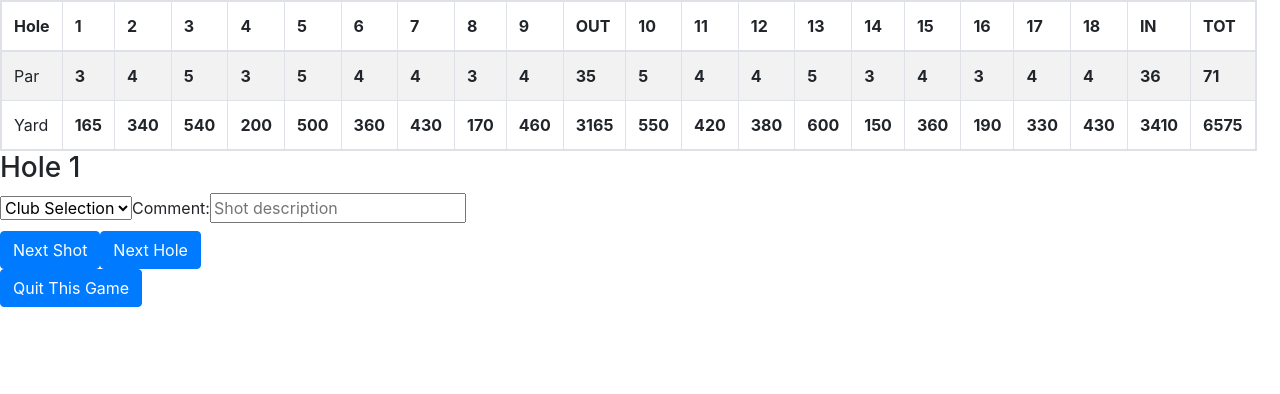
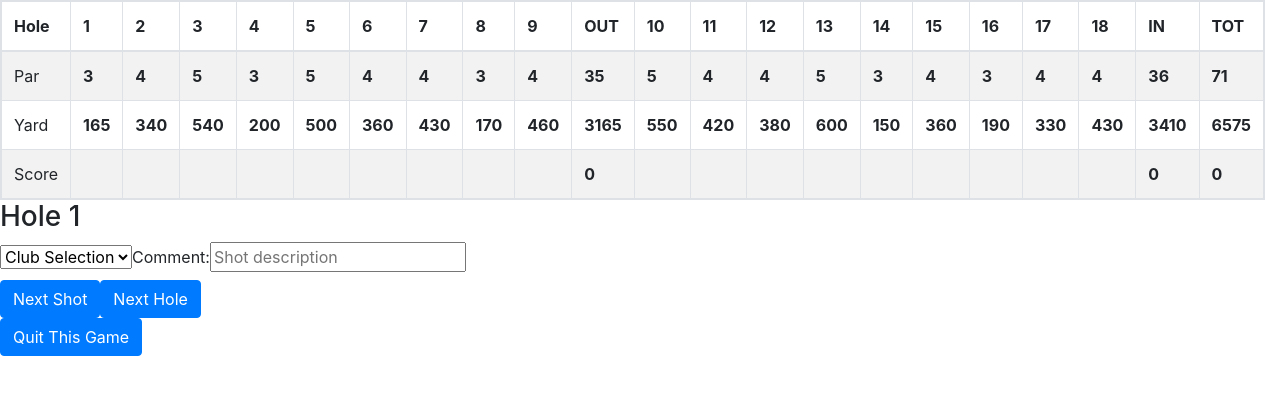
Before and after one commit to p-victor/golf-tracker, a React (Create React App) app in the folder front-end/: page /play in a window 1280 px wide. Shown: the top 394 px of the page. Built offline with nearby package versions, Linux system fonts and the light colour scheme; no server answers.

Commit message:
add score row to scoretable

```diff
--- a/front-end/src/App.js
+++ b/front-end/src/App.js
@@ -13,7 +13,7 @@ import useShot from './hooks/useShot';
 function App() {
   const { user, results, setKeyword } = useApp();
   const { postal } = usePostal();
-  const { score, setScore, state, setState, handleClub, handleComment, save } = useShot();
+  const { score, setScore, state, setState, handleClub, handleComment, save, move } = useShot();
 
   return (
     <Router>
@@ -26,7 +26,7 @@ function App() {
           </Route>
           <Route exact path="/play">
             <header className="Play-header">
-              <Play handleClub={handleClub} handleComment={handleComment} score={score} state={state} onSave={save}/>
+              <Play key={1} handleClub={handleClub} handleComment={handleComment} score={score} state={state} onSave={save} onMove={move}/>
             </header>
           </Route>
           <Route exact path="/create" render={() => (
--- a/front-end/src/components/Play/Play.js
+++ b/front-end/src/components/Play/Play.js
@@ -4,7 +4,7 @@ import { Link } from 'react-router-dom';
 import ScoreTable from "./ScoreTable";
 
 export default function Play(props) {
-  const { handleClub, handleComment, score, state, onSave } = props
+  const { handleClub, handleComment, score, state, onSave, onMove } = props
   const [error, setError] = useState("");
 
   let holeid = score[0] ? score.length + 1 : 1
@@ -20,7 +20,7 @@ export default function Play(props) {
 
   return(
     <main>
-      <ScoreTable number={[1,2,3,4,5,6,7,8,9,10,11,12,13,14,15,16,17,18]} par={[3,4,5,3,5,4,4,3,4,5,4,4,5,3,4,3,4,4]} yard={[165,340,540,200,500,360,430,170,460,550,420,380,600,150,360,190,330,430]}/>
+      <ScoreTable key={1} score={score} number={[1,2,3,4,5,6,7,8,9,10,11,12,13,14,15,16,17,18]} par={[3,4,5,3,5,4,4,3,4,5,4,4,5,3,4,3,4,4]} yard={[165,340,540,200,500,360,430,170,460,550,420,380,600,150,360,190,330,430]}/>
       <h3>Hole {holeid}</h3>
       <form>
         <select className="selectpicker" onChange={handleClub}>
@@ -56,7 +56,7 @@ export default function Play(props) {
       <section className="club__validation">{error}</section>
       <div>
         <button className="btn btn-primary stredtched-link" onClick={validate}>Next Shot</button>
-        <button className="btn btn-primary stredtched-link">Next Hole</button>
+        <button className="btn btn-primary stredtched-link" onClick={onMove/*(score, weather_id, start_time, end_time, user_id, game_id, hole_id)*/}>Next Hole</button>
       </div>
       <Link to="/" className="btn btn-primary stredtched-link">Quit This Game</Link>
     </main>
--- a/front-end/src/components/Play/ScoreTable.js
+++ b/front-end/src/components/Play/ScoreTable.js
@@ -1,25 +1,25 @@
 import React, { useState } from "react";
 
 export default function PlayTable(props) {
-  const { golf_course_id, number, par, yard, difficulty } = props;
+  const { golf_course_id, number, par, yard, difficulty, score } = props;
 
   function fisrt9Holes() {
     let totalHoles = [];
     if (number.length === 9) {
       for (let i = 1; i < 9; i++) {
-        totalHoles.push(<th>{i}</th>)
+        totalHoles.push(<th key={i}>{i}</th>)
       }
-      totalHoles.push(<th>TOT</th>)
+      totalHoles.push(<th key={10}>TOT</th>)
     } else {
       for (let i = 1; i < 10; i++) {
-        totalHoles.push(<th>{i}</th>)
+        totalHoles.push(<th key={i}>{i}</th>)
       }
-      totalHoles.push(<th>OUT</th>);
+      totalHoles.push(<th key={100}>OUT</th>);
       for (let i = 10; i < 19; i++) {
-        totalHoles.push(<th>{i}</th>)
+        totalHoles.push(<th key={i}>{i}</th>)
       }
-      totalHoles.push(<th>IN</th>);
-      totalHoles.push(<th>TOT</th>);
+      totalHoles.push(<th key={101}>IN</th>);
+      totalHoles.push(<th key={102}>TOT</th>);
     }
     return totalHoles;
   };
@@ -30,22 +30,22 @@ export default function PlayTable(props) {
     let second9Total = 0;
     if (number.length === 9) {
       for (let i = 0; i < 9; i++) {
-        totalPars.push(<th>{par[i]}</th>);
+        totalPars.push(<th key={i}>{par[i]}</th>);
         first9Total += par[i];
       }
-      totalPars.push(<th>TOT</th>)
+      totalPars.push(<th key={20}>TOT</th>)
     } else {
       for (let i = 0; i < 9; i++) {
-        totalPars.push(<th>{par[i]}</th>);
+        totalPars.push(<th key={i}>{par[i]}</th>);
         first9Total += par[i];
       }
-      totalPars.push(<th>{first9Total}</th>);
+      totalPars.push(<th key={200}>{first9Total}</th>);
       for (let i = 9; i < 18; i++) {
-        totalPars.push(<th>{par[i]}</th>);
+        totalPars.push(<th key={i}>{par[i]}</th>);
         second9Total += par[i];
       }
-      totalPars.push(<th>{second9Total}</th>);
-    totalPars.push(<th>{first9Total + second9Total}</th>);
+      totalPars.push(<th key={201}>{second9Total}</th>);
+    totalPars.push(<th key={202}>{first9Total + second9Total}</th>);
     }
     return totalPars;
   };
@@ -56,24 +56,50 @@ export default function PlayTable(props) {
     let second9Total = 0;
     if (number.length === 9) {
       for (let i = 0; i < 9; i++) {
-        totalYards.push(<th>{yard[i]}</th>);
+        totalYards.push(<th key={i}>{yard[i]}</th>);
         first9Total += yard[i];
       }
-      totalYards.push(<th>TOT</th>)
+      totalYards.push(<th key={30}>TOT</th>)
     } else {
       for (let i = 0; i < 9; i++) {
-        totalYards.push(<th>{yard[i]}</th>);
+        totalYards.push(<th key={i}>{yard[i]}</th>);
         first9Total += yard[i];
       }
-      totalYards.push(<th>{first9Total}</th>);
+      totalYards.push(<th key={300}>{first9Total}</th>);
       for (let i = 9; i < 18; i++) {
-        totalYards.push(<th>{yard[i]}</th>);
+        totalYards.push(<th key={i}>{yard[i]}</th>);
         second9Total += yard[i];
       }
-      totalYards.push(<th>{second9Total}</th>);
-      totalYards.push(<th>{first9Total + second9Total}</th>);
+      totalYards.push(<th key={301}>{second9Total}</th>);
+      totalYards.push(<th key={303}>{first9Total + second9Total}</th>);
     }
     return totalYards;
+  };
+
+  function scores() {
+    let totalScores = [];
+    let first9Total = 0;
+    let second9Total = 0;
+    if (number.length === 9) {
+      for (let i = 0; i < 9; i++) {
+        totalScores.push(<th key={i}>{score[i]}</th>);
+        first9Total += score[i];
+      }
+      totalScores.push(<th key={40}>TOT</th>)
+    } else {
+      for (let i = 0; i < 9; i++) {
+        totalScores.push(<th key={i}>{score[i]}</th>);
+        first9Total += score[i];
+      }
+      totalScores.push(<th key={400}>{first9Total || 0}</th>);
+      for (let i = 9; i < 18; i++) {
+        totalScores.push(<th key={i}>{score[i]}</th>);
+        second9Total += score[i];
+      }
+      totalScores.push(<th key={401}>{second9Total || 0}</th>);
+      totalScores.push(<th key={402}>{(first9Total + second9Total) || 0}</th>);
+    }
+    return totalScores;
   };
 
   return(
@@ -94,8 +120,12 @@ export default function PlayTable(props) {
               <td>Yard</td>
               {yards()}
             </tr>
+            <tr>
+              <td>Score</td>
+              {scores()}
+            </tr>
           </tbody>
         </table>
       </section>
 );
-}
+};
--- a/front-end/src/hooks/useShot.js
+++ b/front-end/src/hooks/useShot.js
@@ -21,5 +21,11 @@ export default function useShot(props) {
 
   }
 
+  function move(score, weather_id, start_time, end_time, user_id, game_id, hole_id) {
+    return axios.post(`/api/hole/`, {score, weather_id, start_time, end_time, user_id, game_id, hole_id})
+      .then(data => console.log(data))
+
+  }
+
   return { score, setScore, state, setState, handleClub, handleComment, save }
 }
```
